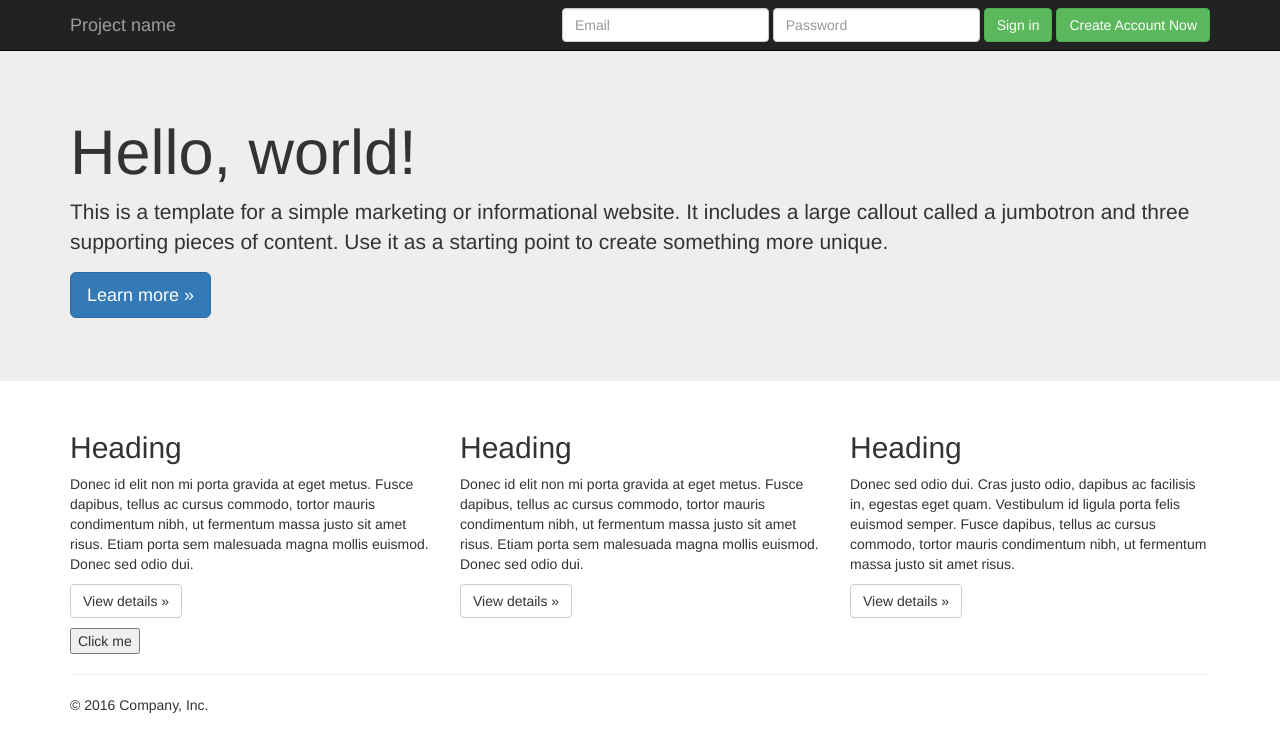
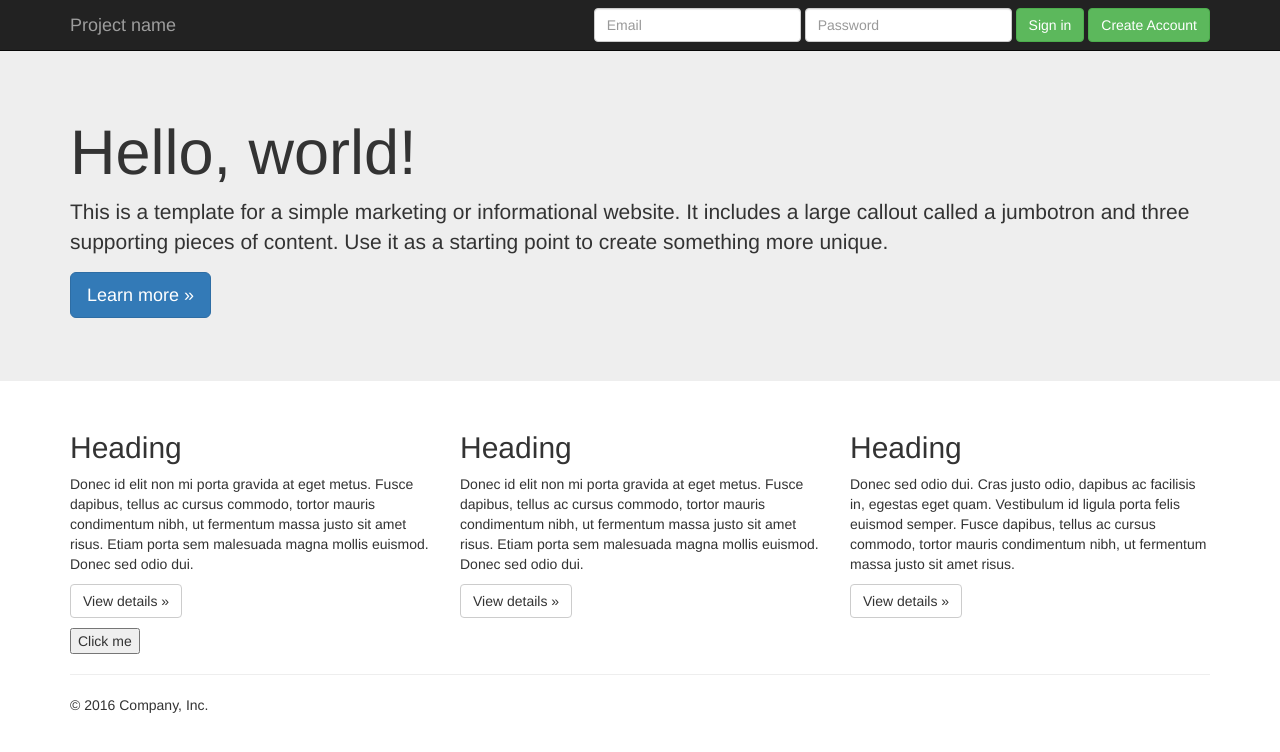
Before and after one commit to lolfull/TradeQ, a website: page index.html in a window 1280 px wide. Drawn offline with nearby package versions, Linux system fonts and the light colour scheme; no server answers.

Commit message:
Fixed typo.

```diff
--- a/index.html
+++ b/index.html
@@ -30,7 +30,7 @@
                     <input type="password" placeholder="Password" class="form-control">
                 </div>
                 <button type="submit" class="btn btn-success">Sign in</button>
-                <button type="submit" class="btn btn-success" onclick="window.open('/createUser', '_blank')">Create Account Now</button>
+                <button type="submit" class="btn btn-success" onclick="window.open('/createUser', '_blank')">Create Account</button>
             </form>
         </div><!--/.navbar-collapse -->
     </div>
```
